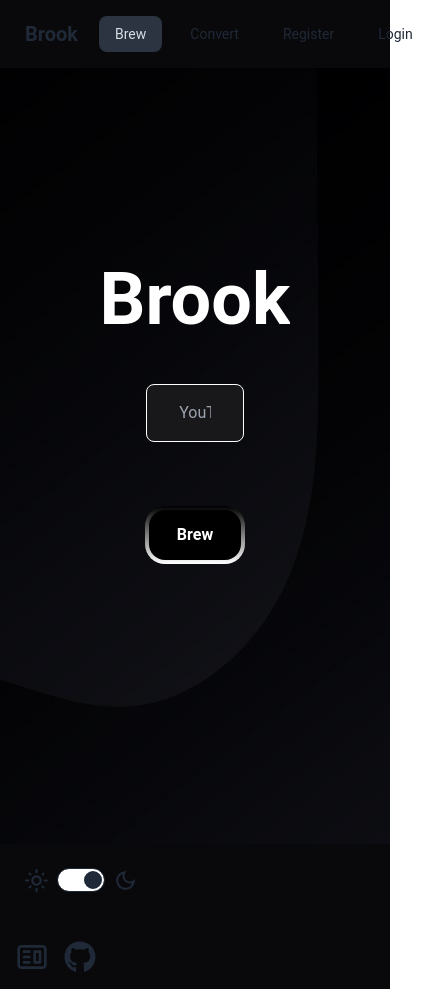
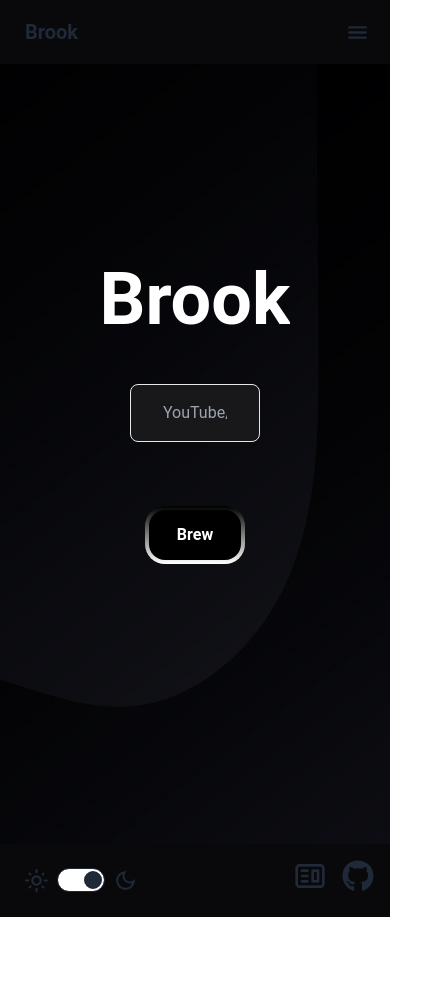
Before and after one commit to wang-owen/Brook, a React (Vite) app in the folder client/: page / in a window 390 px wide. Shown: the whole page, 433 px wide, since content can reach past the window. After the commit the page ends 917 px from the top, so only its background shows below. Built offline with nearby package versions, Linux system fonts and the light colour scheme; no server answers.

Commit message:
Added mobile friendly UI

```diff
--- a/client/src/components/BrewHero.tsx
+++ b/client/src/components/BrewHero.tsx
@@ -1,10 +1,15 @@
 import { useContext, useState } from "react";
 import { ThemeContext } from "../layouts/MainLayout";
+import { formInputClass, inputBarClass } from "./FormClasses";
 
 const BrewHero = ({ brew }: { brew: (link: string) => void }) => {
     const { theme } = useContext(ThemeContext);
 
     const [link, setLink] = useState("");
+
+    const [inputHover, setInputHover] = useState(false);
+    const formClass = formInputClass(inputHover, theme);
+    const inputBar = inputBarClass(inputHover);
 
     const brewSubmit = async (event: React.FormEvent) => {
         event.preventDefault();
@@ -15,20 +20,6 @@ const BrewHero = ({ brew }: { brew: (link: string) => void }) => {
         }
         return brew(link);
     };
-
-    const [inputHover, setInputHover] = useState(false);
-    const formClass = `bg-zinc-900 rounded-lg p-3 py-2 duration-1000 border ${
-        theme === "light" ? "border-black" : "border-white"
-    } ${
-        inputHover
-            ? theme === "light"
-                ? "w-1/2 shadow-2xl shadow-black border-white"
-                : "w-1/2 shadow-2xl shadow-white border-black"
-            : "w-1/4 2xl:w-1/5"
-    }`;
-    const inputBar = `absolute h-0 mt-9 border-white border-b-2 hover:w-full duration-1000 ease-in-out ${
-        inputHover ? "w-full" : "w-0"
-    }`;
 
     return (
         <div className="flex items-center gap-16 w-full">
--- a/client/src/components/ConvertSection.tsx
+++ b/client/src/components/ConvertSection.tsx
@@ -1,6 +1,7 @@
 import { useState, useContext, SetStateAction } from "react";
 import { ThemeContext } from "../layouts/MainLayout";
 import { convertSubmit } from "./ConvertTools";
+import { formInputClass, inputBarClass } from "./FormClasses";
 
 const ConvertSection = ({
     isAuthenticated,
@@ -23,18 +24,8 @@ const ConvertSection = ({
 
     const [link, setLink] = useState("");
     const [inputHover, setInputHover] = useState(false);
-    const formClass = `bg-zinc-900 rounded-lg p-3 py-2 duration-1000 border ${
-        inputHover
-            ? theme === "light"
-                ? "w-1/2 shadow-2xl shadow-black"
-                : "w-1/2 shadow-2xl shadow-white"
-            : "w-1/4 2xl:w-1/5"
-    }`;
-    const inputBar = `absolute h-0 mt-9 ${
-        theme === "light" ? "black" : "white"
-    } border-b-2 hover:w-full duration-1000 ease-in-out ${
-        inputHover ? "w-full" : "w-0"
-    }`;
+    const formClass = formInputClass(inputHover, theme);
+    const inputBar = inputBarClass(inputHover);
 
     return isAuthenticated ? (
         <div className="flex w-full justify-center">
--- a/client/src/components/Footer.tsx
+++ b/client/src/components/Footer.tsx
@@ -7,7 +7,7 @@ import { MdOutlineLightMode, MdOutlineDarkMode } from "react-icons/md";
 const Footer = ({ toggleTheme }: { toggleTheme: () => void }) => {
     const { theme } = useContext(ThemeContext);
     return (
-        <footer className="footer p-4 bg-zinc-950 animate-fadeInFromBottom z-50 justify-between">
+        <footer className="footer p-4 bg-zinc-950 animate-fadeInFromBottom z-50 flex justify-between">
             <aside className="items-center grid-flow-col">
                 <label className="flex cursor-pointer gap-2 p-2">
                     <MdOutlineLightMode size={25} />
--- /dev/null
+++ b/client/src/components/FormClasses.tsx
@@ -0,0 +1,9 @@
+export const formInputClass = (inputHover: boolean, theme: string) =>
+    `bg-zinc-900 rounded-lg p-3 py-2 duration-1000 border ${
+        inputHover ? "w-2/3 lg:w-2/5 shadow-2xl" : "w-1/3 lg:w-1/4 shadow-none"
+    } ${theme === "light" ? "shadow-black" : "shadow-white"}`;
+
+export const inputBarClass = (inputHover: boolean) =>
+    `absolute h-0 mt-9 border-white border-b-2 hover:w-full duration-1000 ease-in-out ${
+        inputHover ? "w-full" : "w-0"
+    }`;
--- a/client/src/components/Navbar.tsx
+++ b/client/src/components/Navbar.tsx
@@ -1,12 +1,35 @@
-import { useContext } from "react";
+import { useState, useEffect, useContext } from "react";
 import { NavLink, useNavigate } from "react-router-dom";
 import Cookies from "js-cookie";
 import { toast } from "react-toastify";
 import { LoginContext } from "../App";
+import { IoMenu } from "react-icons/io5";
 
 const Navbar = () => {
     const { loggedIn, setLoggedIn } = useContext(LoginContext);
     const navigate = useNavigate();
+
+    const [windowDimensions, setWindowDimensions] = useState(
+        getWindowDimensions()
+    );
+    const [showMenu, setShowMenu] = useState(false);
+
+    function getWindowDimensions() {
+        const { innerWidth: width, innerHeight: height } = window;
+        return {
+            width,
+            height,
+        };
+    }
+
+    useEffect(() => {
+        function handleResize() {
+            setWindowDimensions(getWindowDimensions());
+        }
+
+        window.addEventListener("resize", handleResize);
+        return () => window.removeEventListener("resize", handleResize);
+    }, []);
 
     const LogoutButton = (
         <button
@@ -36,13 +59,8 @@ const Navbar = () => {
         </button>
     );
 
-    return (
-        <nav className="navbar bg-zinc-950 absolute animate-fadeInFromTop z-50">
-            <div className="flex-1">
-                <NavLink to="/" className="btn btn-ghost text-xl">Brook</NavLink>
-            </div>
-            <div className="flex-none">
-                <ul className="menu menu-horizontal px-1 gap-3">
+    const navItems = (
+        <>
             <li>
                 <NavLink to="/">Brew</NavLink>
             </li>
@@ -63,9 +81,38 @@ const Navbar = () => {
                     <a>{LogoutButton}</a>
                 </li>
             )}
+        </>
+    );
+
+    return (
+        <>
+            <nav className="navbar bg-zinc-950 absolute animate-fadeInFromTop z-50">
+                <div className="flex-1">
+                    <NavLink to="/" className="btn btn-ghost text-xl">
+                        Brook
+                    </NavLink>
+                </div>
+                <div className="flex-none">
+                    {windowDimensions.width > 1024 ? (
+                        <ul className="menu menu-horizontal px-1 gap-3">
+                            {navItems}
                         </ul>
+                    ) : (
+                        <div
+                            className="px-3 hover:opacity-50 duration-150"
+                            onClick={() => setShowMenu(!showMenu)}
+                        >
+                            <IoMenu size={25} />
+                        </div>
+                    )}
                 </div>
             </nav>
+            {showMenu && (
+                <div className="absolute top-16 w-full">
+                    <ul className="menu flex items-end">{navItems}</ul>
+                </div>
+            )}
+        </>
     );
 };
 
--- a/client/src/components/SavedPlaylist.tsx
+++ b/client/src/components/SavedPlaylist.tsx
@@ -96,7 +96,7 @@ const SavedPlaylist = ({
     const { theme } = useContext(ThemeContext);
     return (
         <div
-            className={`card w-96 hover:shadow-2xl image-full hover:scale-105 ${
+            className={`card w-72 lg:w-96 hover:shadow-2xl image-full hover:scale-105 ${
                 theme === "light" ? "hover:shadow-black" : "hover:shadow-white"
             } duration-200`}
         >
--- a/client/src/components/SavedPlaylists.tsx
+++ b/client/src/components/SavedPlaylists.tsx
@@ -41,7 +41,7 @@ const SavedPlaylists = ({
     return (
         <>
             <section>
-                <div className="grid grid-cols-3 2xl:grid-cols-4 gap-8 justify-evenly justify-items-center items-center content-center animate-fadeInFromLeft">
+                <div className="grid grid-cols-2 lg:grid-cols-4 gap-8 justify-evenly justify-items-center items-center content-center animate-fadeInFromLeft">
                     {playlists.map((playlist) => (
                         <SavedPlaylist
                             key={playlist.playlist_id}
--- a/client/src/pages/ConvertPage.tsx
+++ b/client/src/pages/ConvertPage.tsx
@@ -31,7 +31,7 @@ const ConvertPage = ({ platform }: { platform: string | null }) => {
                 <div
                     className={`${
                         theme === "light" ? "text-black" : "text-white"
-                    } font-semibold text-7xl m-12`}
+                    } font-semibold text-6xl lg:text-7xl m-12 text-center`}
                 >
                     Convert to{" "}
                     <div className="dropdown dropdown-top dropdown-hover">
```
Lines whose indentation alone changed are shown as unchanged.
